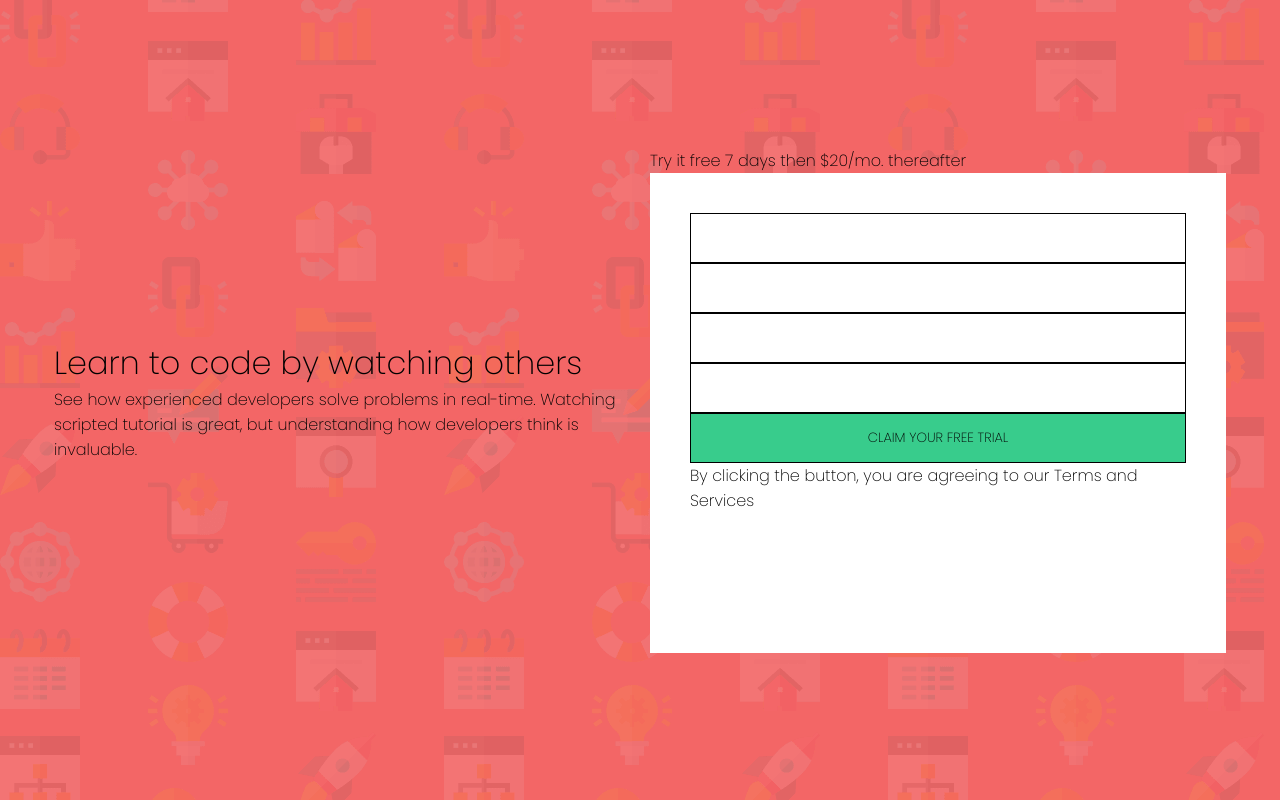
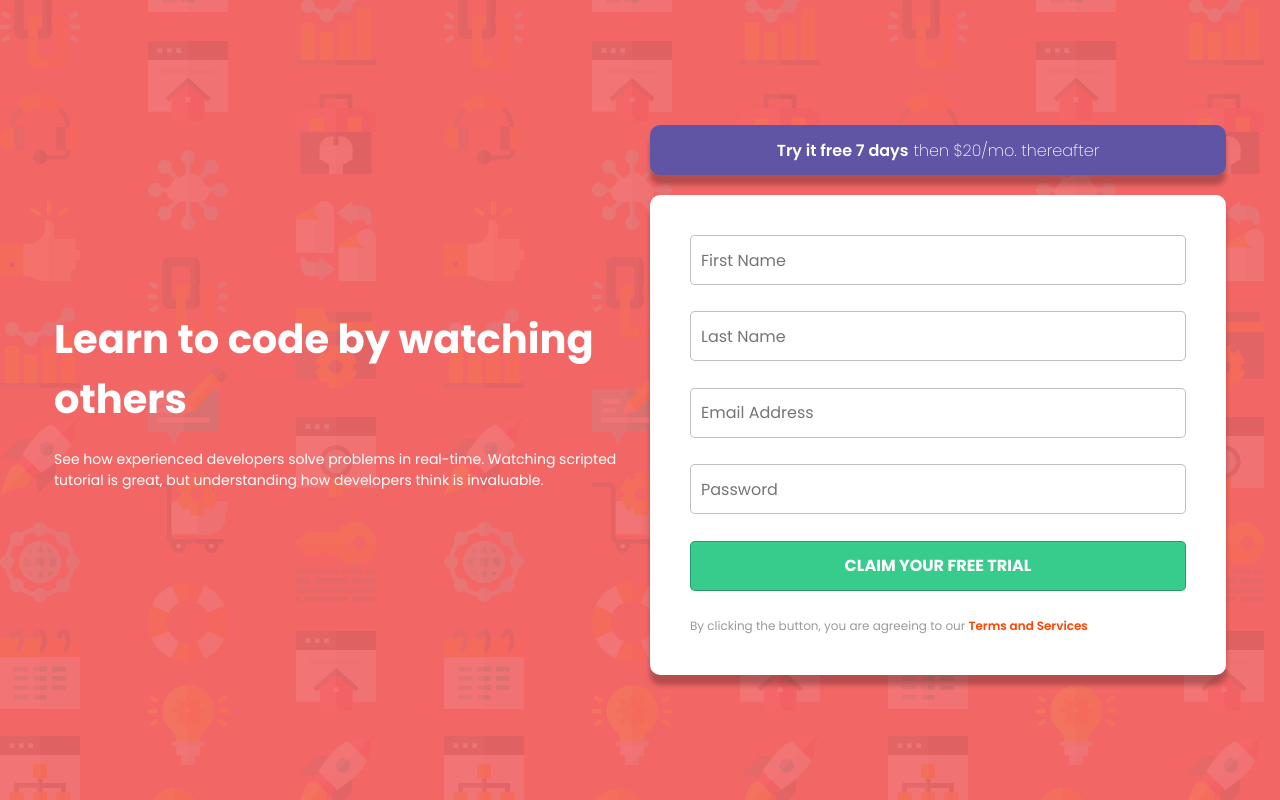
Before and after one commit to alexanderherta/intro-signup-component, a plain HTML site: page index.html in a window 1280 px wide. Drawn offline with Linux system fonts and the light colour scheme.

Commit message:
Style the input area

```diff
--- a/index.html
+++ b/index.html
@@ -17,14 +17,14 @@
     <p class="left-paragraph">See how experienced developers solve problems in real-time. Watching scripted tutorial is great, but understanding how developers think is invaluable.</p>
   </div>
   <div class="right-form">
-    <div class="try-it"><strong>Try it free 7 days</strong> then $20/mo. thereafter</div>
+    <div class="try-it"><strong class="try-it-bold">Try it free 7 days</strong> then $20/mo. thereafter</div>
     <div class="input-area">
-      <input id="first-name-input" type="text">
-      <input id="last-name-input" type="text">
-      <input id="email-input" type="text">
-      <input id="password-input" type="text">
-      <button id="submit-button">CLAIM YOUR FREE TRIAL</button>
-      <p class="terms-text">By clicking the button, you are agreeing to our <span>Terms and Services</span></p>
+      <input id="first-name-input" type="text" placeholder="First Name">
+      <input id="last-name-input" type="text" placeholder="Last Name">
+      <input id="email-input" type="text" placeholder="Email Address">
+      <input id="password-input" type="text" placeholder="Password">
+      <button id="submit-button" onclick="checkInput()">CLAIM YOUR FREE TRIAL</button>
+      <p class="terms-text">By clicking the button, you are agreeing to our <a class="terms-link" href="#">Terms and Services</a></p>
     </div>
   </div>
 
--- a/style.css
+++ b/style.css
@@ -6,6 +6,7 @@
   box-sizing: border-box;
   font-family: "Poppins", sans-serif;
   font-weight: 200;
+  border: none;
 }
 
 body {
@@ -18,12 +19,43 @@ body {
   gap: 20px;
 }
 
+h1 {
+  font-weight: bold;
+  margin-bottom: 20px;
+  font-size: 40px;
+}
+
+.left-paragraph {
+  font-weight: 400;
+}
+
 .left-text {
   width: 45vw;
+  color: white;
+  font-size: 14px;
 }
 
 .right-form {
   width: 45vw;
+  display: flex;
+  flex-direction: column;
+  gap: 20px;
+}
+
+.try-it {
+  background-color: hsl(248, 32%, 49%);
+  color: white;
+  height: 50px;
+  display: flex;
+  justify-content: center;
+  align-items: center;
+  gap: 5px;
+  border-radius: 10px;
+  box-shadow: 0px 10px 5px rgba(0, 0, 0, 0.25);
+}
+
+.try-it-bold {
+  font-weight: 600;
 }
 
 .input-area {
@@ -32,19 +64,54 @@ body {
   padding: 40px;
   display: flex;
   flex-direction: column;
+  justify-content: space-between;
+  box-shadow: 0px 10px 5px rgba(0, 0, 0, 0.25);
+  border-radius: 10px;
 }
 
 input, #submit-button {
-  border: 1px solid black;
+  border: 1px solid rgba(0, 0, 0, 0.25);
   height: 50px;
+  border-radius: 5px;
 }
 
 input {
-  font-size: 22px;
+  font-size: 16px;
   padding-left: 10px;
+  font-weight: 400;
 }
 
 #submit-button {
   height: 50px;
   background-color: hsl(154, 59%, 51%);
+  color: white;
+  font-weight: bold;
+  font-size: 16px;
 }
+
+#submit-button:hover {
+  cursor: pointer;
+  background-color: hsl(154, 89%, 36%);
+  transition: 0.3s;
+}
+
+input::placeholder {
+  font-weight: 400;
+}
+
+input:focus {
+  outline: none;
+  border: 1px solid rgba(0, 0, 0, 0.7);
+}
+
+.terms-text {
+  font-size: 12px;
+  color: rgba(0, 0, 0, 0.4);
+  font-weight: 400;
+}
+
+.terms-link {
+  color: orangered;
+  font-weight: 600;
+  text-decoration: none;
+}
```
